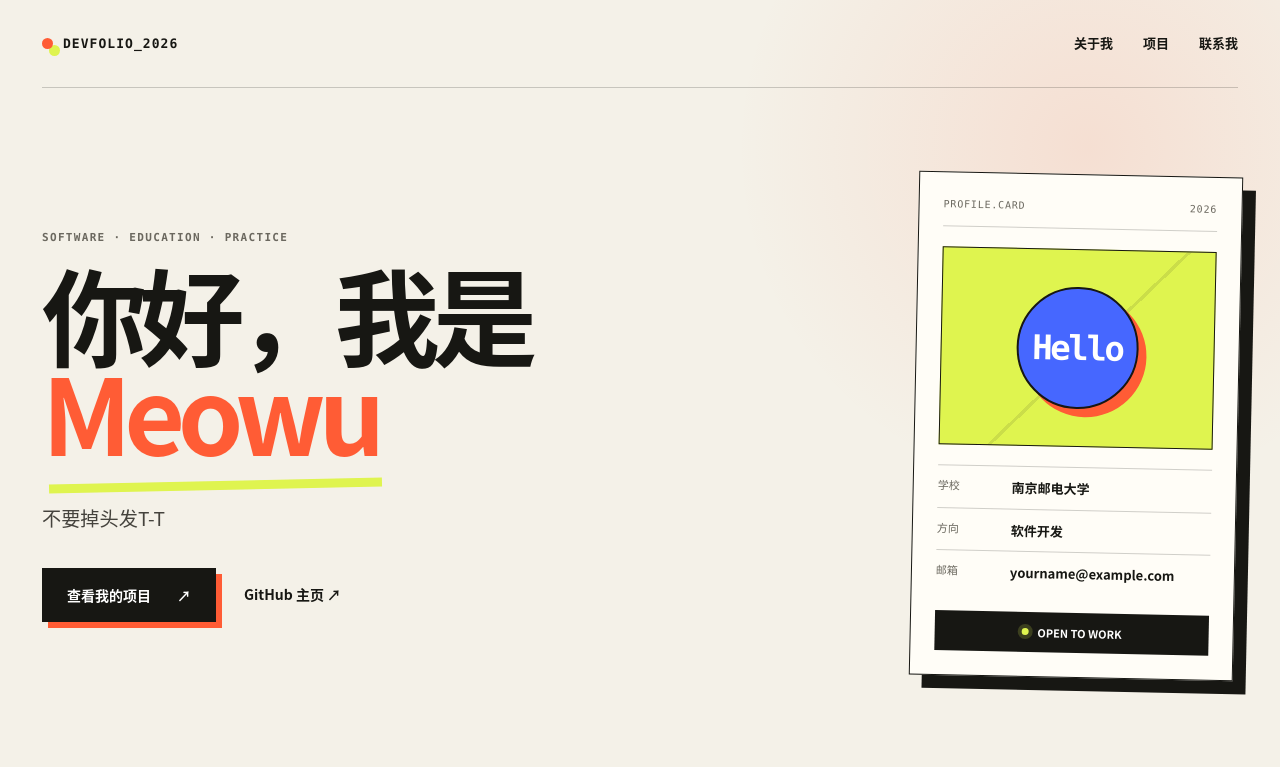
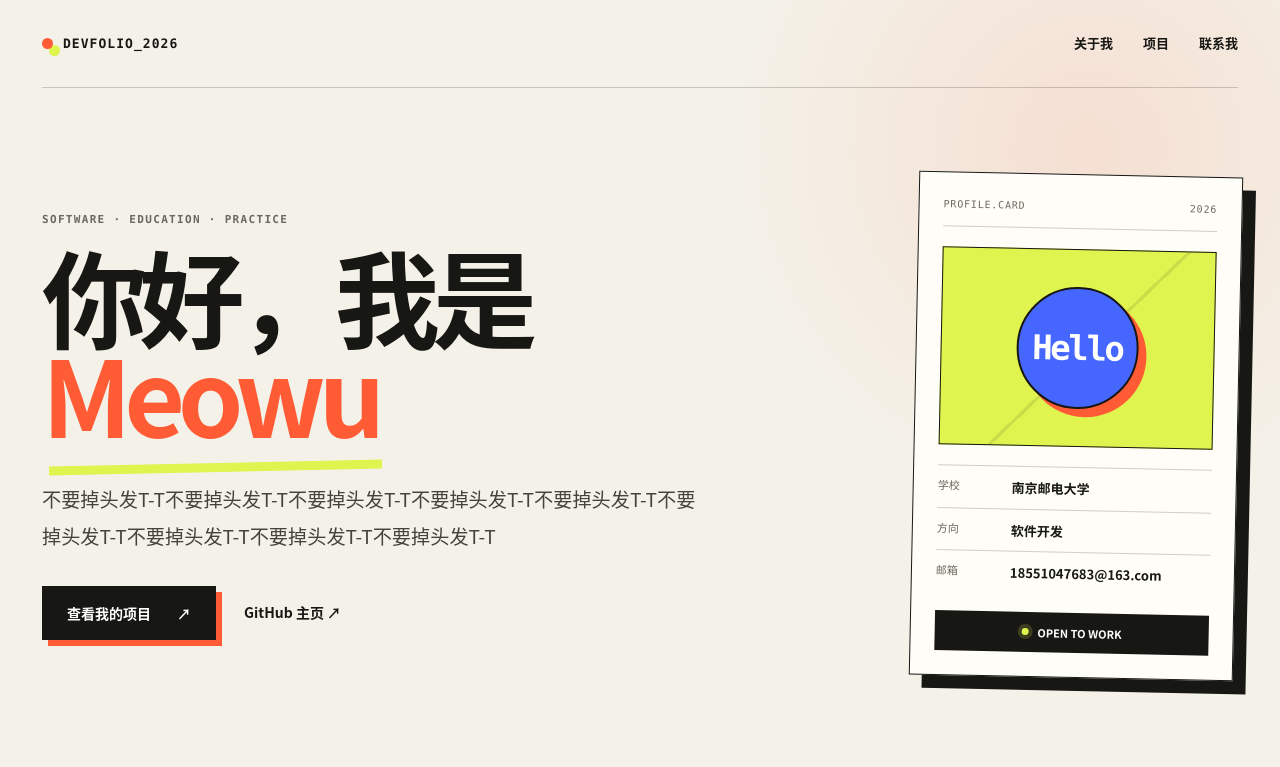
Before and after one commit to MeowuzZ/MeowuzZ.github.io, a Next.js app: page / in a window 1280 px wide. Shown: the top 767 px of the page. Built offline with nearby package versions, Linux system fonts and the light colour scheme; no server answers.

Commit message:
Update portfolio-data.ts

```diff
--- a/app/portfolio-data.ts
+++ b/app/portfolio-data.ts
@@ -5,14 +5,14 @@ export const profile = {
   initials: "Hello",
   school: "南京邮电大学",
   focus: "软件开发",
-  email: "yourname@example.com",
+  email: "18551047683@163.com",
   githubUrl: "https://github.com/MeowuzZ",
   githubUsername: "MeowuzZ",
   autoSyncGitHub: true,
   hiddenRepositories: ["MeowuzZ.github.io"],
   availability: "OPEN TO WORK",
   intro:
-    "不要掉头发T-T",
+    "不要掉头发T-T不要掉头发T-T不要掉头发T-T不要掉头发T-T不要掉头发T-T不要掉头发T-T不要掉头发T-T不要掉头发T-T不要掉头发T-T",
 };
 
 export const stats = [
```
